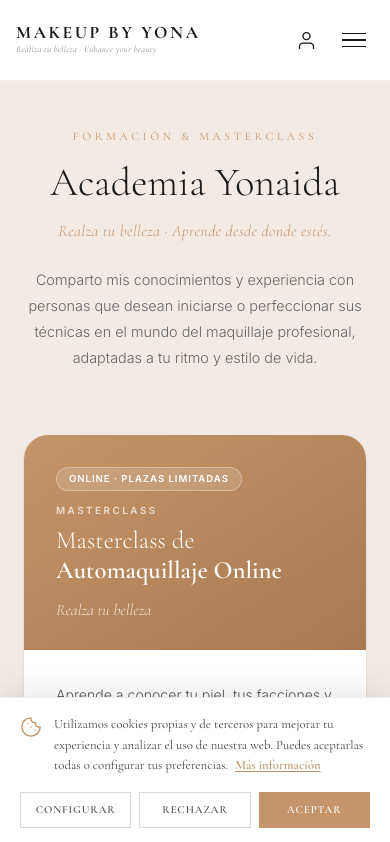
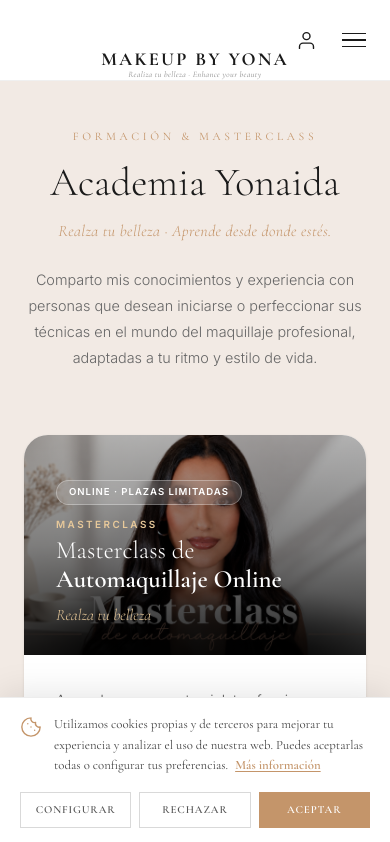
Before and after one commit to OmarChaaban15/makeup-web, an Angular app in the folder frontend/: page /cursos in a window 390 px wide. Shown: the top 842 px of the page. Built offline with nearby package versions, Linux system fonts and the light colour scheme.

Commit message:
portada curso automaquillaje

```diff
--- a/frontend/src/app/pages/cursos/cursos.html
+++ b/frontend/src/app/pages/cursos/cursos.html
@@ -26,16 +26,23 @@
       <article scrollReveal="up" scrollDelay="1"
                class="curso-card group flex flex-col overflow-hidden rounded-[24px] bg-white shadow-sm transition-all duration-300 hover:-translate-y-1 hover:shadow-[0_16px_48px_rgba(196,149,106,0.15)]" id="curso-automaquillaje">
 
-        <!-- Cabecera -->
-        <div class="relative flex flex-col justify-end bg-gradient-to-br from-[#c4956a] to-[#a87a52] p-8 pb-7">
+        <!-- Cabecera con imagen de portada -->
+        <div class="relative flex flex-col justify-end overflow-hidden p-8 pb-7 min-h-[220px]">
+          <!-- Imagen de fondo -->
+          <img src="images/portada_automaquillaje.png"
+               alt="Masterclass de Automaquillaje Online"
+               class="absolute inset-0 h-full w-full object-cover object-center transition-transform duration-700 group-hover:scale-105" />
+          <!-- Overlay con degradado para legibilidad del texto -->
+          <div class="absolute inset-0 bg-gradient-to-t from-black/85 via-black/50 to-black/30"></div>
+
           <span class="relative z-10 mb-3 w-fit rounded-full border border-white/30 bg-white/15 px-3 py-1 font-sans text-[0.6rem] font-semibold uppercase tracking-widest text-white backdrop-blur-sm">
             Online · Plazas Limitadas
           </span>
-          <p class="relative z-10 font-sans text-[0.62rem] font-semibold uppercase tracking-[0.25em] text-white/70">Masterclass</p>
-          <h2 class="relative z-10 mt-2 font-serif text-[1.55rem] font-light leading-[1.2] text-white">
+          <p class="relative z-10 font-sans text-[0.62rem] font-semibold uppercase tracking-[0.25em] text-[#e8c99a]">Masterclass</p>
+          <h2 class="relative z-10 mt-1 font-serif text-[1.55rem] font-light leading-[1.2] text-white">
             Masterclass de<br><strong class="font-semibold">Automaquillaje Online</strong>
           </h2>
-          <p class="relative z-10 mt-3 font-serif text-[1rem] font-light italic text-white/80">Realza tu belleza</p>
+          <p class="relative z-10 mt-2 font-serif text-[1rem] font-light italic text-[#e8c99a]">Realza tu belleza</p>
         </div>
 
         <!-- Cuerpo -->
--- a/frontend/src/app/pages/mis-cursos/mis-cursos.html
+++ b/frontend/src/app/pages/mis-cursos/mis-cursos.html
@@ -44,12 +44,8 @@
 
             <!-- Miniatura -->
             <div class="relative aspect-video overflow-hidden bg-[#1a1a1a]">
-              @if (curso.miniatura_url) {
-                <img [src]="curso.miniatura_url" [alt]="curso.titulo"
-                     class="h-full w-full object-cover transition-transform duration-500 group-hover:scale-105" />
-              } @else {
-                <div class="flex h-full w-full items-center justify-center bg-gradient-to-br from-[#c4956a] to-[#a87a52]"></div>
-              }
+              <img [src]="getMiniatura(curso)" [alt]="curso.titulo"
+                   class="h-full w-full object-cover transition-transform duration-500 group-hover:scale-105" />
               <!-- Overlay play -->
               <div class="absolute inset-0 flex items-center justify-center bg-black/25 opacity-0 transition-opacity duration-300 group-hover:opacity-100">
                 <span class="flex h-14 w-14 items-center justify-center rounded-full bg-white/90 text-[#c4956a] shadow-lg">
--- a/frontend/src/app/pages/mis-cursos/mis-cursos.ts
+++ b/frontend/src/app/pages/mis-cursos/mis-cursos.ts
@@ -51,6 +51,13 @@ export class MisCursos implements OnInit {
       });
   }
 
+  getMiniatura(curso: Curso): string {
+    if (curso.miniatura_url && !curso.miniatura_url.includes('img.youtube.com')) {
+      return curso.miniatura_url;
+    }
+    return 'images/portada_automaquillaje.png';
+  }
+
   abrirCurso(curso: Curso): void {
     if (!curso.video_url) {
       return;
--- a/frontend/src/app/shared/navbar/navbar.html
+++ b/frontend/src/app/shared/navbar/navbar.html
@@ -2,7 +2,7 @@
      [class.navbar-scrolled]="isScrolled"
      [class.navbar-transparent]="isTransparent"
      [class.navbar-solid]="!isTransparent">
-  <div class="mx-auto flex h-20 max-w-[1300px] items-center justify-between px-4 sm:px-6 md:grid md:grid-cols-[1fr_auto_1fr] md:px-8">
+  <div class="relative mx-auto flex h-20 max-w-[1300px] items-center justify-between px-4 sm:px-6 min-[901px]:grid min-[901px]:grid-cols-[1fr_auto_1fr] md:px-8">
 
     <!-- Links izquierda (Escritorio) -->
     <ul class="hidden list-none items-center justify-end gap-10 min-[901px]:flex">
@@ -32,12 +32,12 @@
       </li>
     </ul>
 
-    <!-- Logo centro -->
-    <a class="group shimmer-gold flex flex-none flex-col items-start md:items-center justify-self-center gap-[1px] md:gap-[2px] text-left md:text-center no-underline px-0 md:px-4" routerLink="/inicio" id="nav-logo">
-      <span class="font-serif text-[1.1rem] sm:text-[1.25rem] md:text-[1.35rem] font-bold uppercase leading-none tracking-[0.14em] md:tracking-[0.18em] transition-colors duration-300 group-hover:text-[#c4956a]"
+    <!-- Logo centro (Siempre centrado) -->
+    <a class="group shimmer-gold pointer-events-auto flex flex-col items-center justify-center text-center no-underline max-[900px]:absolute max-[900px]:left-1/2 max-[900px]:top-1/2 max-[900px]:-translate-x-1/2 max-[900px]:-translate-y-1/2 max-[900px]:w-max px-2 md:px-4" routerLink="/inicio" id="nav-logo">
+      <span class="font-serif text-[1rem] min-[380px]:text-[1.15rem] sm:text-[1.25rem] md:text-[1.35rem] font-bold uppercase leading-none tracking-[0.12em] sm:tracking-[0.16em] md:tracking-[0.18em] transition-colors duration-300 group-hover:text-[#c4956a]"
             [class.text-white]="isTransparent"
             [class.text-[#1a1a1a]]="!isTransparent">MAKEUP BY YONA</span>
-      <span class="font-serif text-[0.55rem] sm:text-[0.62rem] font-normal italic tracking-[0.04em] md:tracking-[0.06em]"
+      <span class="font-serif text-[0.52rem] sm:text-[0.62rem] font-normal italic tracking-[0.04em] md:tracking-[0.06em]"
             [class.text-white/75]="isTransparent"
             [class.text-[#888]]="!isTransparent">Realiza tu belleza &middot; Enhance your beauty</span>
     </a>
```
